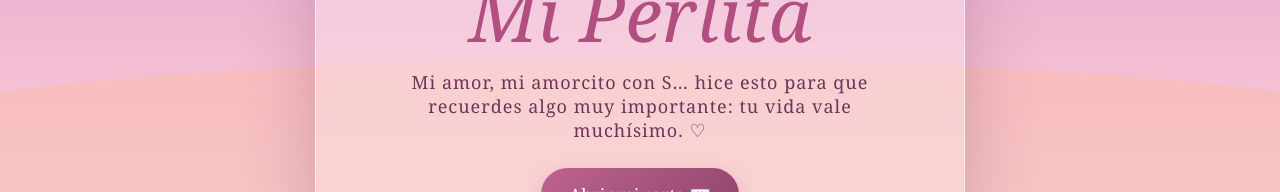
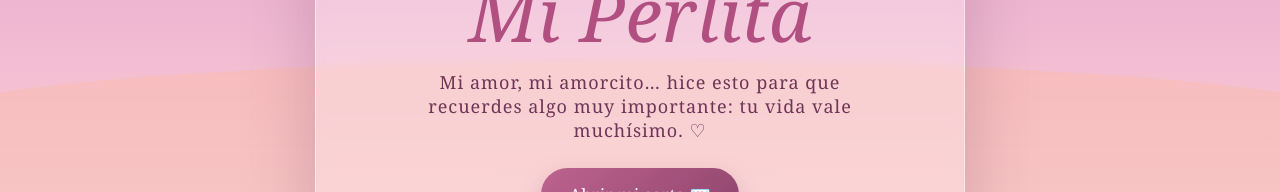
Before and after one commit to Jhoan765444/la-respuesta-que-necesitaba-tu-mente-, a plain HTML site: page index.html in a window 1280 px wide. Shown: the part 380-572 px from the top of the page. Drawn offline with Linux system fonts and the light colour scheme.

Commit message:
Update index.html

```diff
--- a/index.html
+++ b/index.html
@@ -106,7 +106,7 @@ h1{font-size:clamp(42px,12vw,74px);margin:20px 0 6px;color:#b04f80;font-weight:4
     <div class="badge">UNA CARTA PARA TI</div>
     <div class="kitty">🎀</div>
     <h1>Mi Perlita</h1>
-    <p class="subtitle">Mi amor, mi amorcito con S… hice esto para que recuerdes algo muy importante: tu vida vale muchísimo. ♡</p>
+    <p class="subtitle">Mi amor, mi amorcito… hice esto para que recuerdes algo muy importante: tu vida vale muchísimo. ♡</p>
     <button class="open" onclick="openLetter()">Abrir mi carta 💌</button>
     <div class="hint">Tócame y empieza la sorpresa</div>
   </div>
```
